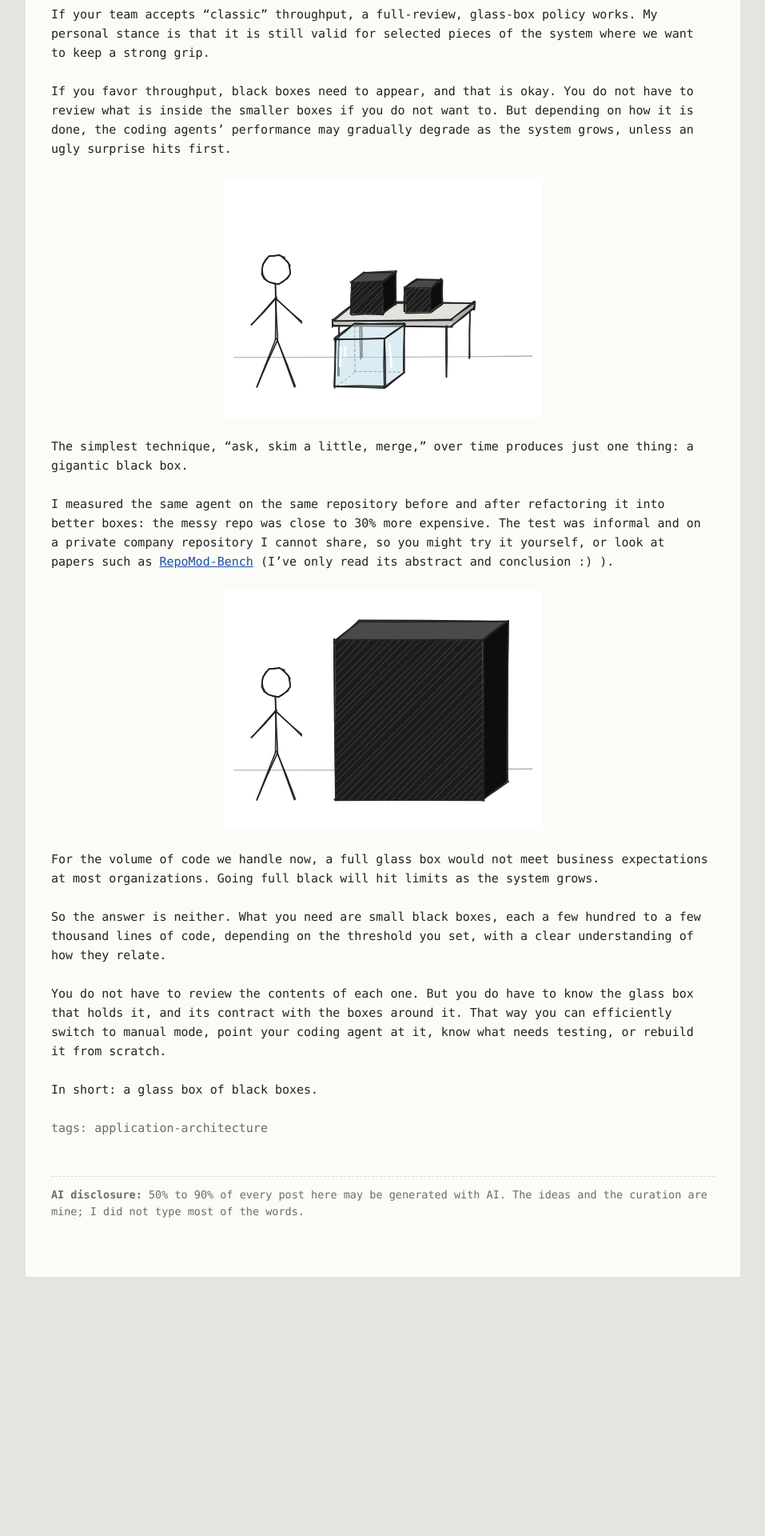
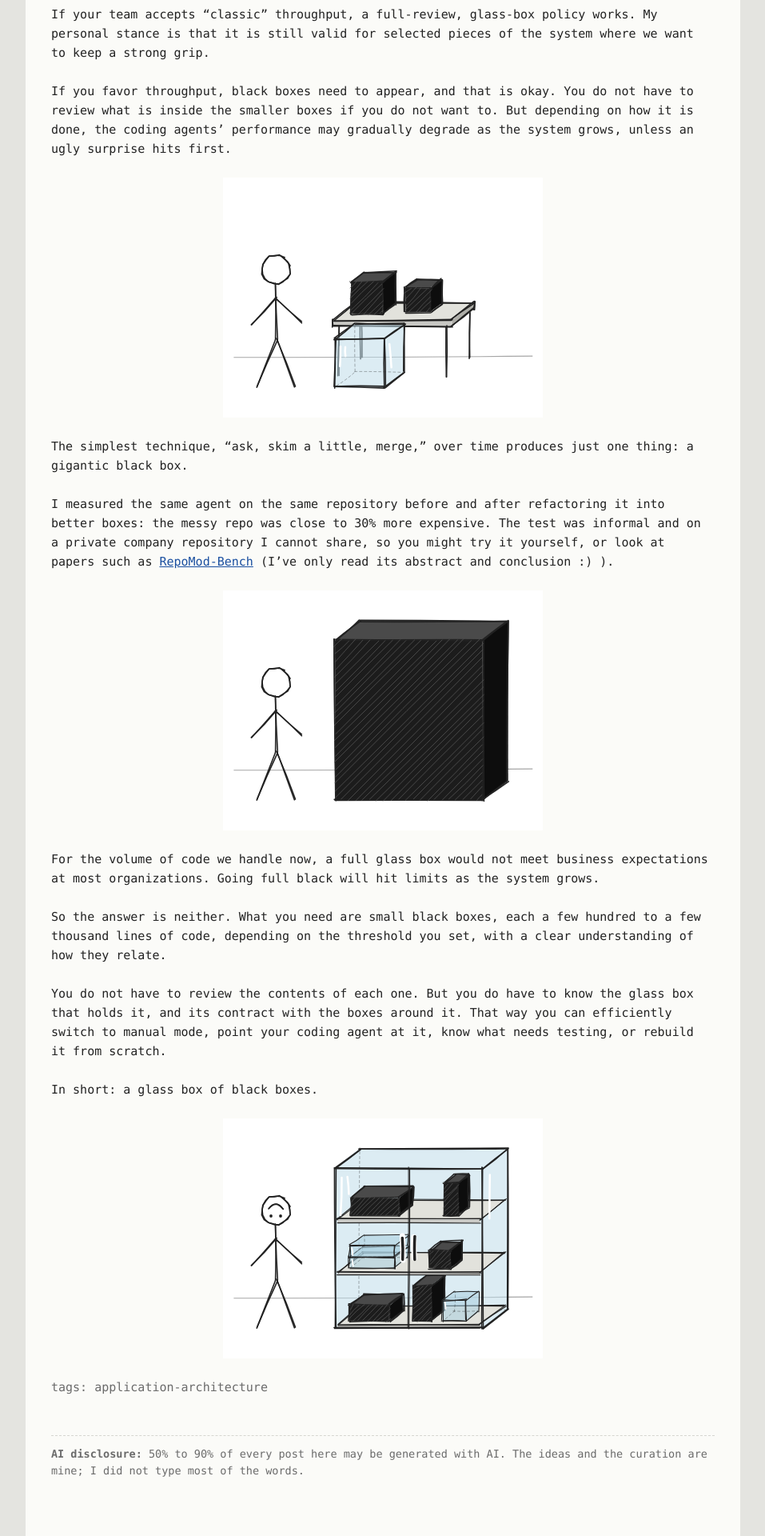
Before and after one commit to the-guish/the-dog-ate-my-typewriter, a Jekyll site: the page built from _posts/2026-11-01-my-dear-box.md, in a window 1280 px wide. Shown: the part 3282-5202 px from the top of the page at 80% size, without its empty margins (161-1118 px from the left). Built offline with Jekyll 4.4.1, drawn with Linux system fonts in a browser that asks for light colours; our own code applies the rules of GitHub Pages for plain Markdown files; before the commit the page ends 4878 px from its top, so only the background shows below that.

Commit message:
my dear box: embed glass cabinet illustration at the end
Co-Authored-By: Claude Opus 5.5 <noreply@anthropic.com>
Claude-Session: https://claude.ai/code/session_01CQgVmgUPh3WkFXQ1hX3Z7W

```diff
--- a/_posts/2026-11-01-my-dear-box.md
+++ b/_posts/2026-11-01-my-dear-box.md
@@ -85,3 +85,5 @@ So the answer is neither. What you need are small black boxes, each a few hundre
 You do not have to review the contents of each one. But you do have to know the glass box that holds it, and its contract with the boxes around it. That way you can efficiently switch to manual mode, point your coding agent at it, know what needs testing, or rebuild it from scratch.
 
 In short: a glass box of black boxes.
+
+![A stick figure with an upside-down smiley face stands next to a two-door glass server cabinet with three shelves holding a few black boxes and two glass boxes]({{ '/assets/images/box-glass-cabinet.svg' | relative_url }})
```
